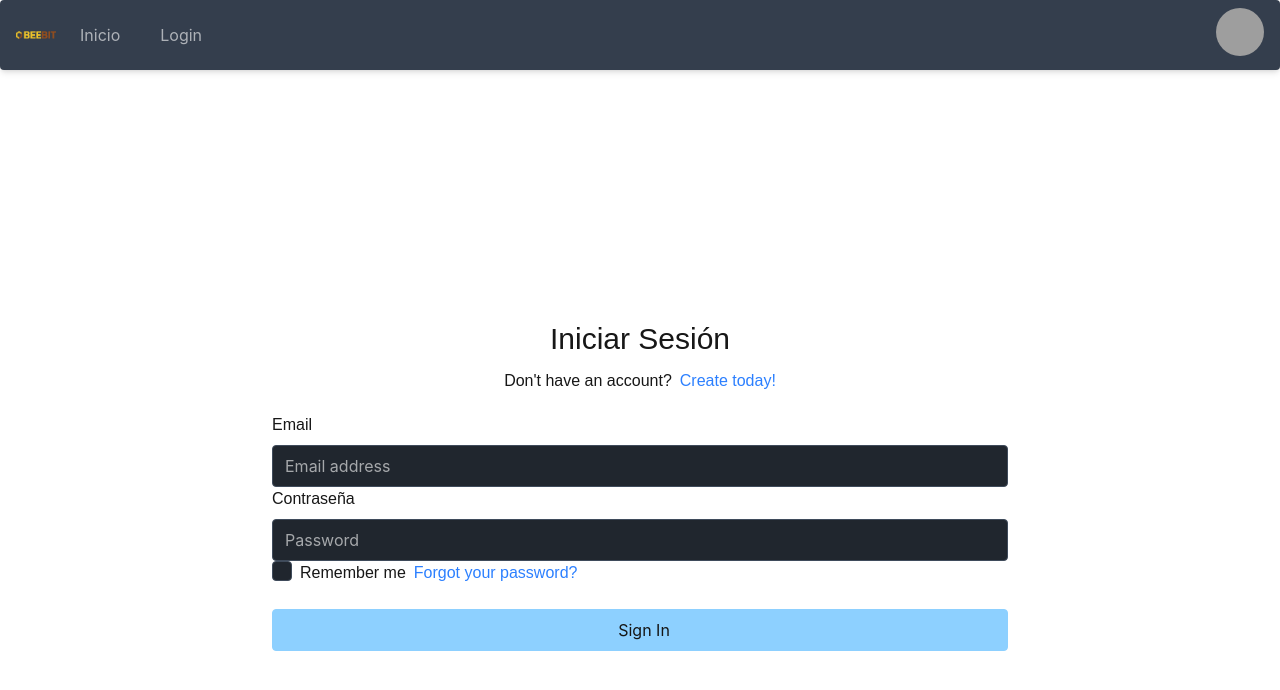
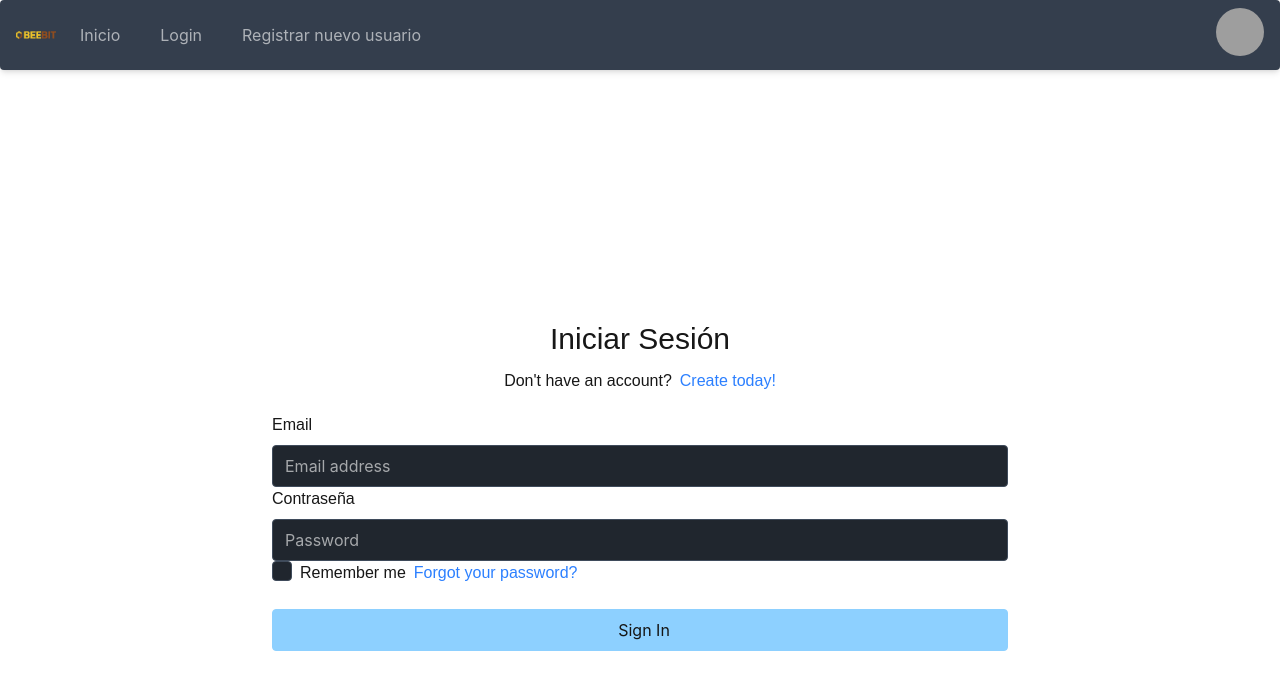
Before and after one commit to maigcorrea/nuevo_gestorBeebit, a Next.js app in the folder frontend/: page /login in a window 1280 px wide. Shown: the top 690 px of the page. Built offline with nearby package versions, Linux system fonts and the light colour scheme; sample sign-in values are in the browser's storage; grey boxes are pictures that could not be loaded.

Commit message:
Controlar si sale un botón u otro en función del tipo de usuario. Implementación de Context para guardar el tipo de susario cada vez que algo cambia en el localStorage

```diff
--- /dev/null
+++ b/frontend/app/context/UserContext.jsx
@@ -0,0 +1,21 @@
+'use client';
+import { createContext, useState, useEffect } from 'react';
+
+export const UserContext = createContext(); //Var que se exporta
+
+export const UserProvider = ({ children }) => {
+    //Un contexto en React es como una "memoria compartida" entre componentes.
+    //En este caso, el contexto guarda el tipo de usuario (userType) y tiene una función setUserType para cambiarlo.
+    const [userType, setUserType] = useState(null); //Obtener el tipo de usuario del localStorage
+
+  useEffect(() => {
+    const type = localStorage.getItem('userType');
+    setUserType(type);
+  }, []);
+
+  return (
+    <UserContext.Provider value={{ userType, setUserType }}>
+      {children}
+    </UserContext.Provider>
+  );
+};
--- a/frontend/app/layout.jsx
+++ b/frontend/app/layout.jsx
@@ -1,6 +1,7 @@
 import './globals.css';
 import Navbar from '../components/NavBar';
 import 'primereact/resources/themes/bootstrap4-dark-blue/theme.css';
+import { UserProvider } from './context/UserContext';
 
 export const metadata = {
   title: 'Gestor de Tareas',
@@ -10,9 +11,15 @@ export const metadata = {
 export default function RootLayout({ children }) {
   return (
     <html lang="es">
-      {<Navbar></Navbar>}
       <body>
-        {children}
+        <UserProvider>
+          <header>
+            {<Navbar></Navbar>}
+          </header>
+          <main>
+            {children}
+          </main>
+        </UserProvider>
       </body>
     </html>
   );
--- a/frontend/components/LoginForm.jsx
+++ b/frontend/components/LoginForm.jsx
@@ -1,5 +1,7 @@
 'use client';
 import { useRef, useState } from 'react';
+import { useContext } from 'react';
+import { UserContext } from '@/app/context/UserContext';
 import { useRouter } from 'next/navigation';
 import { Menubar } from 'primereact/menubar';
 import Link from 'next/link';
@@ -16,6 +18,11 @@ const LoginForm = () => {
   const [password, setPassword] = useState('');
   const [error, setError] = useState('');
   const router = useRouter();
+  //Hay que actualizar el contexto cada vez que se inicia sesión, para así tener disponibles el token y el tipo en tiempo real
+  /*
+    Cuando el usuario inicia sesión, guardas el tipo en el localStorage, pero React no sabe que lo guardaste, porque localStorage no tiene forma de notificar a React que algo cambió.
+  */
+  const { setUserType } = useContext(UserContext);//Extraer el valor del tipo en el contexto
 
   const handleLogin = async () => {
     try {
@@ -34,6 +41,9 @@ const LoginForm = () => {
 
       //Guardamos el token
       localStorage.setItem('token', data.access_token);
+      localStorage.setItem('type', data.user.type);
+
+      setUserType(data.user.type); //ACTUALIZA el contexto en tiempo real
 
       //Redirigimos al dashboard o página principal
       router.push('/');
--- a/frontend/components/NavBar.jsx
+++ b/frontend/components/NavBar.jsx
@@ -1,5 +1,6 @@
 'use client';
-import { useRef } from 'react';
+import { useRef, useState, useEffect, useContext } from 'react';
+import { useMemo } from 'react'; // Hace que los ítems se generen cada vez que cambie userType
 import { useRouter } from 'next/navigation';
 import { Menubar } from 'primereact/menubar';
 import Link from 'next/link';
@@ -7,12 +8,17 @@ import { Menu } from 'primereact/menu';
 import Image from 'next/image';
 import { Avatar } from 'primereact/avatar';
 import { Button } from 'primereact/button';
+import { UserContext } from '@/app/context/UserContext';
 
 export default function Navbar() {
+
   const menuRef = useRef(null); // Referencia al menú para abrirlo con click
   const router = useRouter();
+  const { userType } = useContext(UserContext);
 
-  const items = [
+
+
+  const items = useMemo(() => [
     {
       label: 'Inicio',
       icon: 'pi pi-home',
@@ -23,7 +29,12 @@ export default function Navbar() {
       icon: 'pi pi-sign-in',
       command: () => router.push('/login')
     },
-  ];
+    ...(userType==='admin' ? [{ //concatena dinámicamente el botón solo si el usuario es admin
+      label:"Registrar nuevo usuario",
+      icon: 'pi pi-sign-in',
+      command: () => router.push('/registration'),
+    }] : []),
+  ], [userType]); // Hace que los ítems se generen cada vez que cambie userType
 
 
   const userMenuItems = [
```
